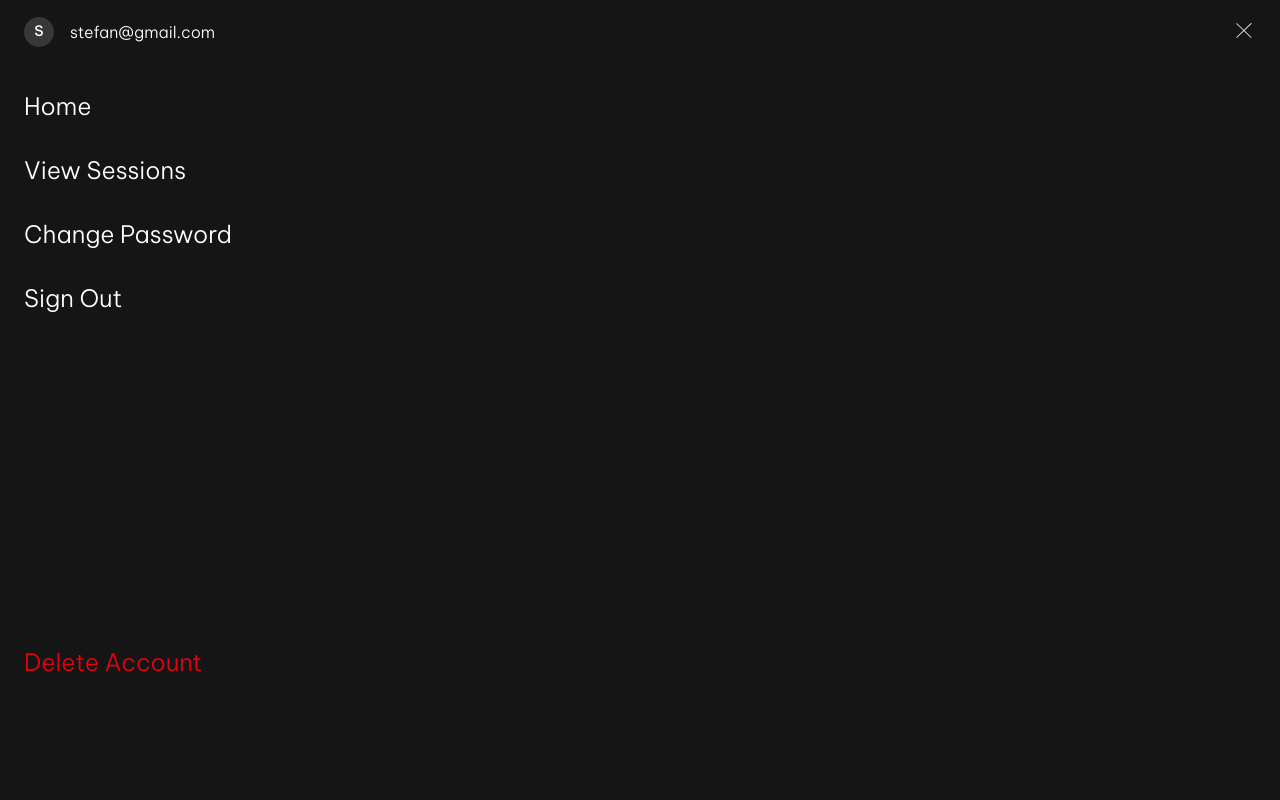
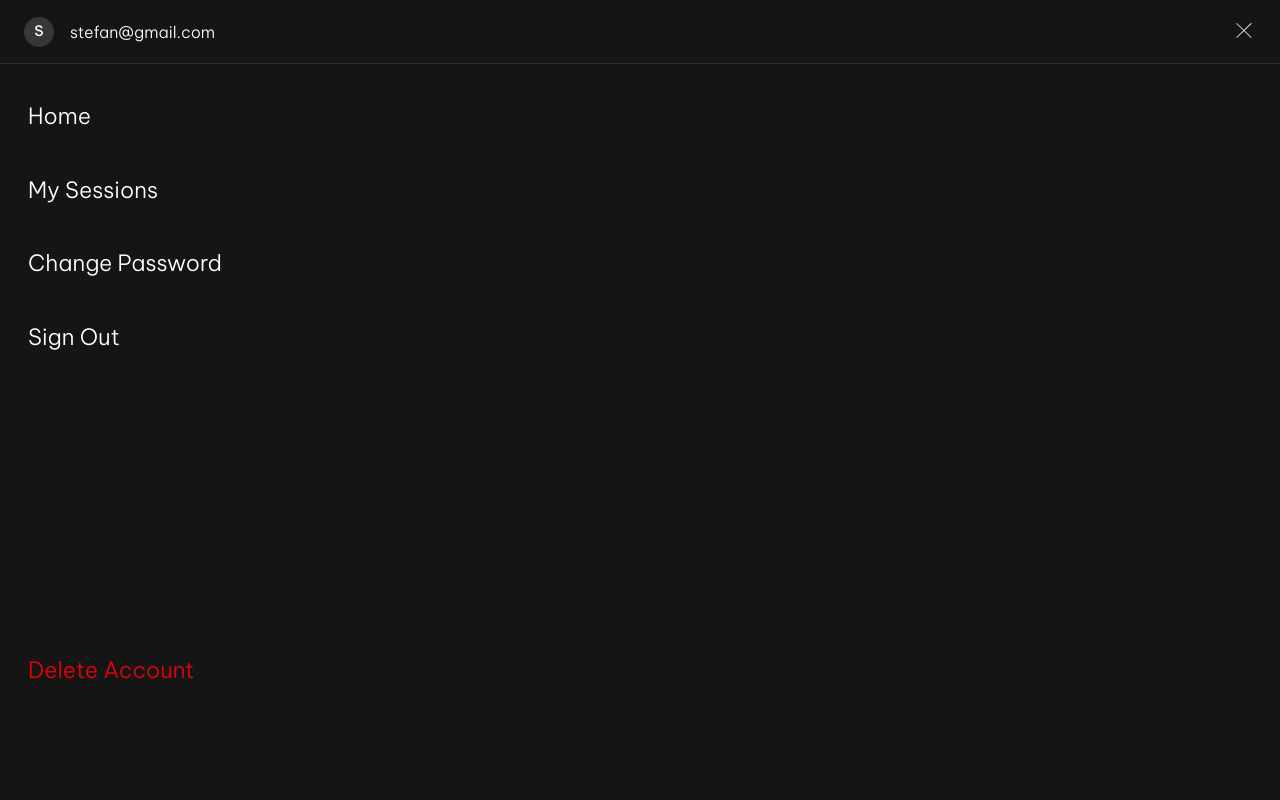
Before and after one commit to Stefan1400/ato, a React (Vite) app in the folder client/: page / in a window 1280 px wide. Both pictures are taken after a click on the button 1244 px from the left and 30 px from the top of the page. Shown: the top 800 px of the page. Built offline with nearby package versions, Linux system fonts and the light colour scheme; a web font is replaced by a local one.

Commit message:
feat(navbar): update layout and improve menu link spacing UX

```diff
--- a/client/src/components/MenuDropdown.tsx
+++ b/client/src/components/MenuDropdown.tsx
@@ -1,13 +1,23 @@
 function MenuDropdown() {
   return (
-    <div className='w-screen h-screen z-1000 bg-[#151515] pt-20 pl-6 text-white'>
+    <div className='w-screen h-screen z-1000 bg-[#151515] pt-20 text-white'>
       <nav className='mt-2'>
-         <ul className='flex flex-col items-start gap-7 text-[1.5rem] font-light'>
-            <li>Home</li>
-            <li>View Sessions</li>
-            <li>Change Password</li>
-            <li>Sign Out</li>
-            <li className='text-red-600 mt-75'>Delete Account</li>
+         <ul className='flex flex-col items-start gap-4 text-[1.4rem] font-light [&>li]:w-screen [&>li]:p-3 [&>li>span]:ml-4'>
+            <li>
+              <span>Home</span>
+            </li>
+            <li>
+              <span>My Sessions</span>
+            </li>
+            <li>
+              <span>Change Password</span>
+            </li>
+            <li>
+              <span>Sign Out</span>
+            </li>
+            <li className='text-red-600 mt-65'>
+              <span>Delete Account</span>
+            </li>
          </ul>
       </nav>
     </div>
--- a/client/src/components/Navbar.tsx
+++ b/client/src/components/Navbar.tsx
@@ -6,7 +6,7 @@ interface navbarProps {
 function Navbar({ toggleMenu, menuOpen }: navbarProps) {
 
    return (
-   <nav className='fixed left-0 top-0 w-screen h-16 px-6 text-white z-1000'>
+   <nav className='fixed left-0 top-0 w-screen h-16 px-6 text-white z-1000 border-b border-[#2E2E2E]'>
       <ul className='w-full h-full flex justify-between items-center border-none'>
          <li className={`flex gap-6 items-center`}>
             {!menuOpen && (
```
